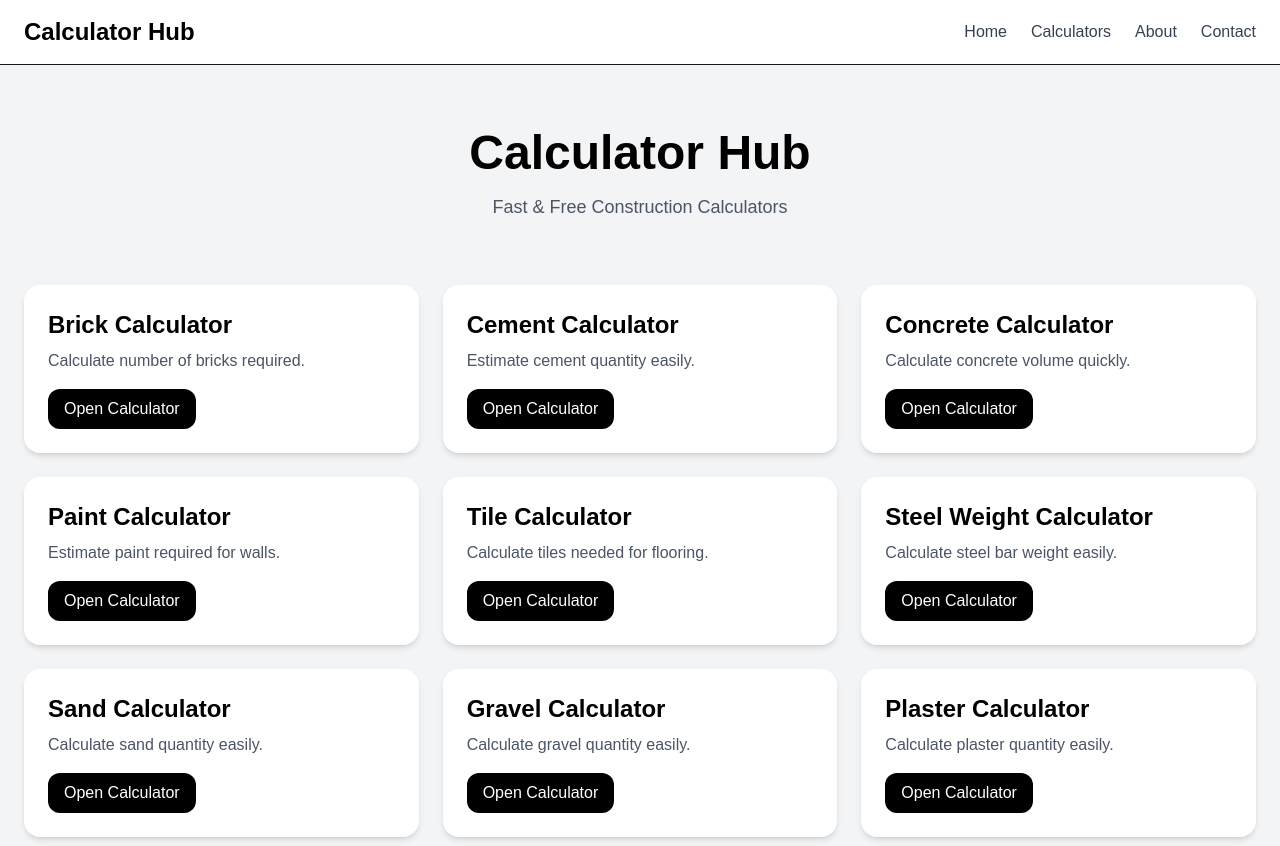
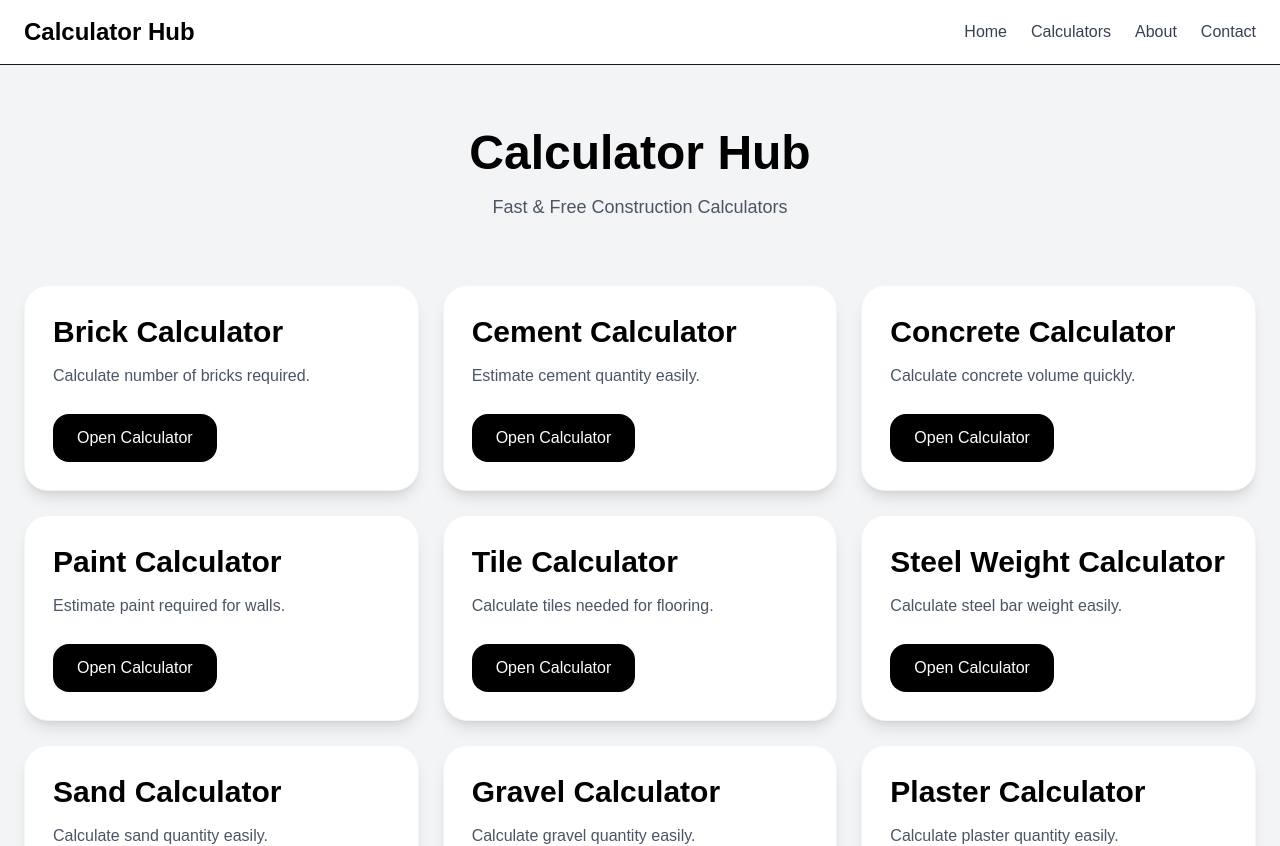
Before and after one commit to payadav142-rgb/calhub, a Next.js app: page / in a window 1280 px wide. Shown: the top 846 px of the page. Built offline with nearby package versions, Linux system fonts and the light colour scheme.

Commit message:
Improved calculator card UI

```diff
--- a/app/components/CalculatorCard.tsx
+++ b/app/components/CalculatorCard.tsx
@@ -12,17 +12,17 @@ export default function CalculatorCard({
   link,
 }: CalculatorCardProps) {
   return (
-    <div className="rounded-2xl bg-white p-6 shadow-md transition duration-300 hover:-translate-y-2 hover:shadow-2xl">
-      <h2 className="text-2xl font-semibold text-black">
+    <div className="rounded-3xl bg-white p-7 shadow-lg transition duration-300 hover:-translate-y-3 hover:shadow-2xl border border-gray-100">
+      <h2 className="text-3xl font-bold text-black">
         {title}
       </h2>
 
-      <p className="mt-2 text-gray-600">
+      <p className="mt-3 text-gray-600 leading-7">
         {description}
       </p>
 
       <Link href={link}>
-        <button className="mt-4 rounded-xl bg-black px-4 py-2 text-white transition hover:scale-105 hover:bg-gray-800">
+        <button className="mt-6 rounded-2xl bg-black px-6 py-3 text-white transition duration-300 hover:scale-105 hover:bg-gray-800">
           Open Calculator
         </button>
       </Link>
```
